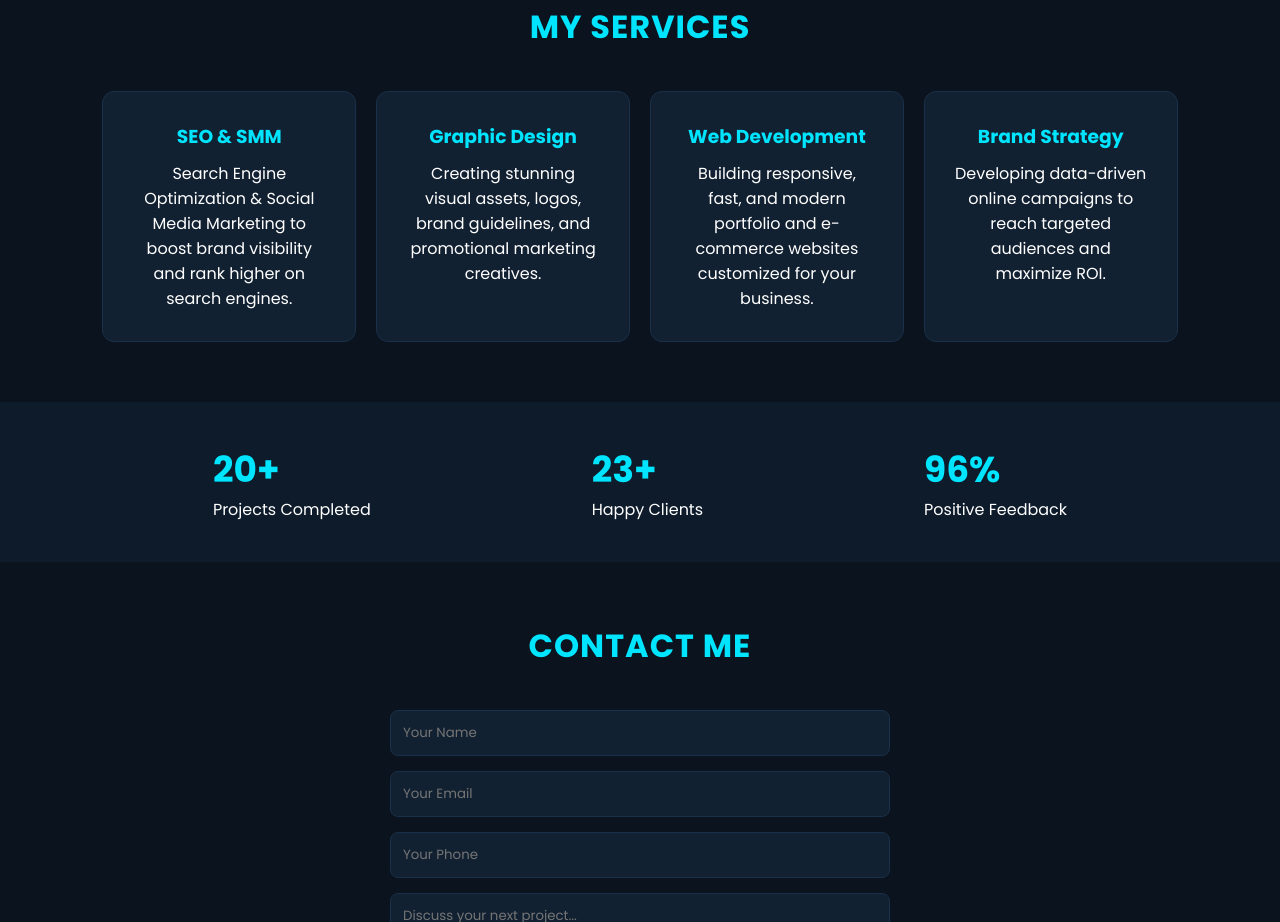
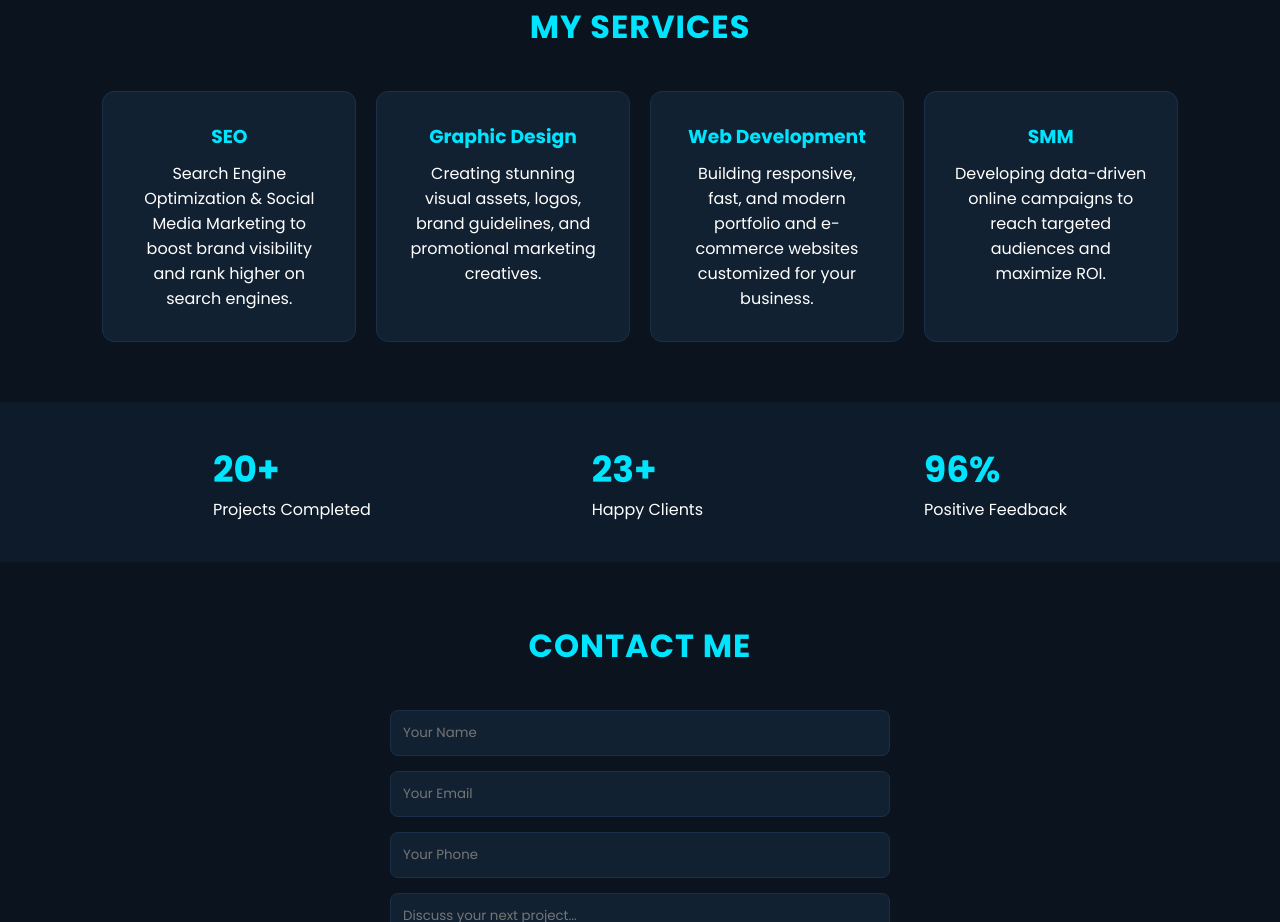
Before and after one commit to voidadyz/My-Portfolio, a plain HTML site: page index.html in a window 1280 px wide. Shown: the part 1358-2280 px from the top of the page. Drawn offline with Linux system fonts and the light colour scheme.

Commit message:
Update index.html

```diff
--- a/index.html
+++ b/index.html
@@ -59,7 +59,7 @@
         <h2 class="section-title">MY SERVICES</h2>
         <div class="services-grid">
             <div class="service-card">
-                <h3>SEO & SMM</h3>
+                <h3>SEO</h3>
                 <p>Search Engine Optimization & Social Media Marketing to boost brand visibility and rank higher on search engines.</p>
             </div>
             <div class="service-card">
@@ -71,7 +71,7 @@
                 <p>Building responsive, fast, and modern portfolio and e-commerce websites customized for your business.</p>
             </div>
             <div class="service-card">
-                <h3>Brand Strategy</h3>
+                <h3>SMM</h3>
                 <p>Developing data-driven online campaigns to reach targeted audiences and maximize ROI.</p>
             </div>
         </div>
```
